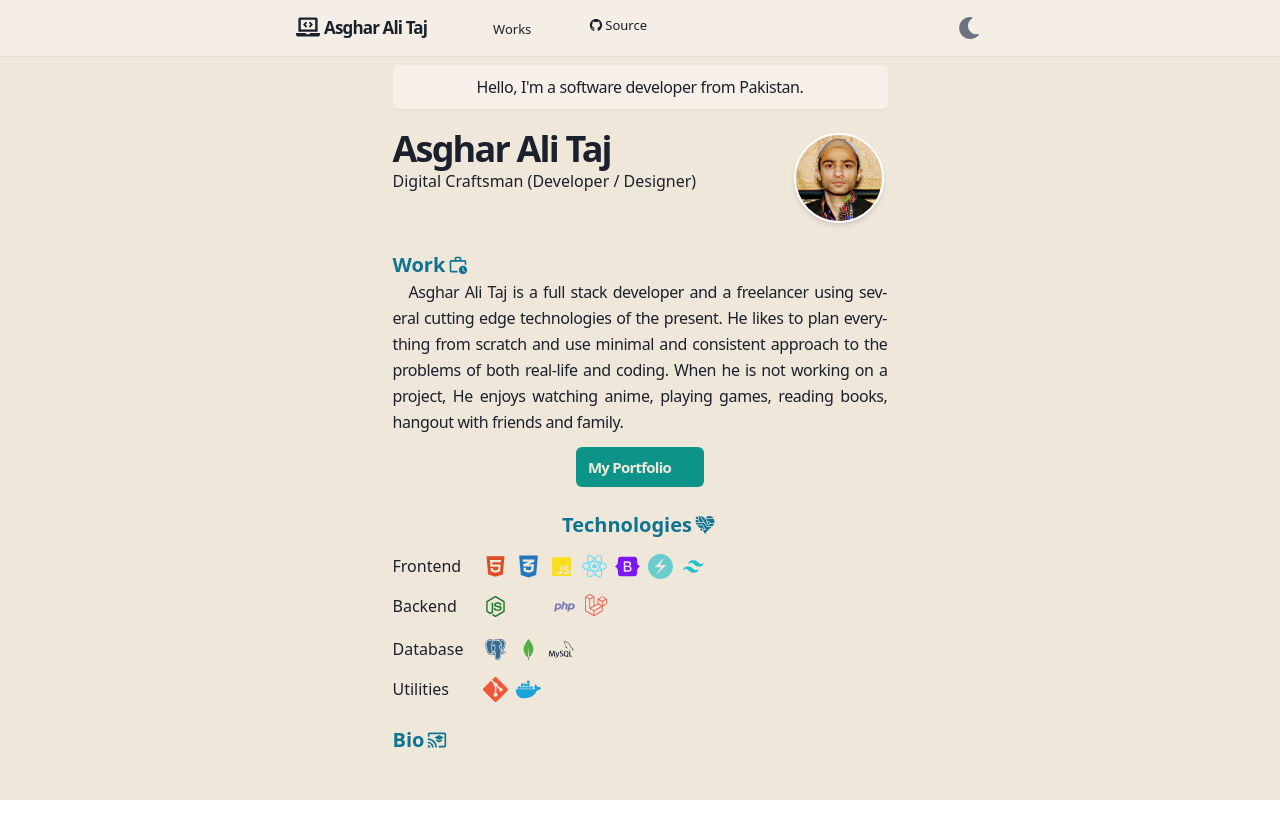
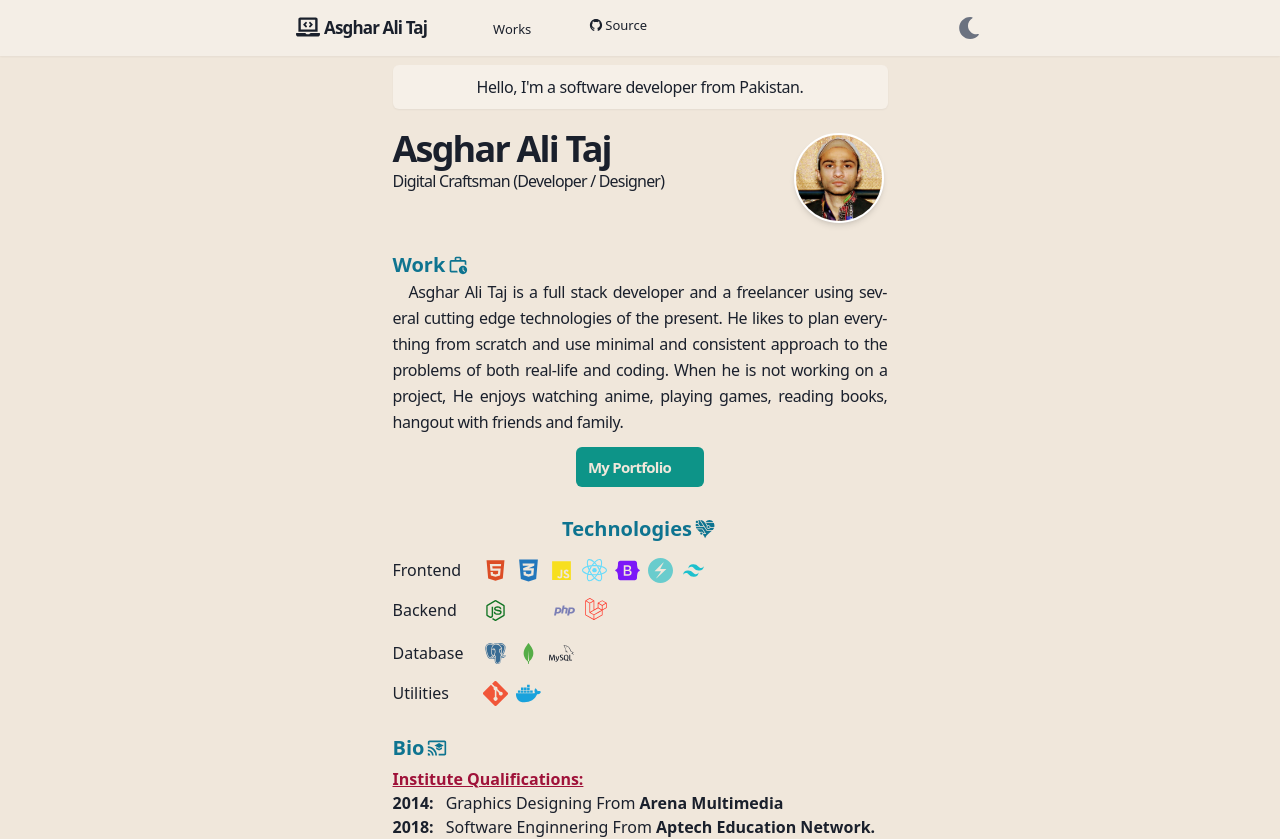
Before and after one commit to AsgharAliTaj/portfolio, a React (Vite) app: page / in a window 1280 px wide. Before the commit the page ends 800 px from the top, so only its background shows below. Built offline with nearby package versions, Linux system fonts and the light colour scheme; some icons are missing.

Commit message:
wokring on bio

```diff
--- a/src/components/Body.jsx
+++ b/src/components/Body.jsx
@@ -23,7 +23,7 @@ const Body = () => {
     <div className="md:flex mt-[20px] md:justify-between">
     <div className="md:basis-3/4 ">
       <h1 className="text-3xl md:text-4xl font-bold tracking-tighter">Asghar Ali Taj</h1>
-      <p className="">Digital Craftsman (Developer / Designer)</p>
+      <p className="tracking-tighter">Digital Craftsman (Developer / Designer)</p>
     </div>
       <ProfilePicture />
     </div>
@@ -57,7 +57,7 @@ const Work = () => {
 
 const Technologies = () => {
   return (
-    <div className='mt-[24px]'>
+    <div className='mt-[28px]'>
 
     <div className="flex flex-col justify-center items-center">
 
@@ -102,9 +102,16 @@ const Technologies = () => {
 
 const Bio = () => {
   return (
-    <div className="mt-[24px]">
+    <div className="mt-[28px]">
+    <div className="">
+    <h3 className="font-bold text-xl text-cyan-700 dark:text-pink-400">Bio<MdCastForEducation className="inline-block mx-[3px] mb-[3px]" size='20'/></h3>
+    </div>
+    <div className="mt-[5px]">
+    <p className="font-bold dark:text-green-600 text-rose-800 underline">Institute Qualifications:</p>
+    <div className="pl-[50px] -indent-[50px]"><span className="font-bold mr-3">2014:</span>Graphics Designing From <span className="font-bold">Arena Multimedia</span></div>
 
-    <h3 className="font-bold text-xl text-cyan-700 dark:text-pink-400">Bio<MdCastForEducation className="inline-block mx-[3px] mb-[3px]" size='20' /> </h3>
+<div className="pl-[50px] -indent-[50px]"><span className="font-bold mr-3">2018:</span>Software Enginnering From <span className="font-bold">Aptech Education Network.</span></div>
+    </div>
     </div>
   )
 }
```
